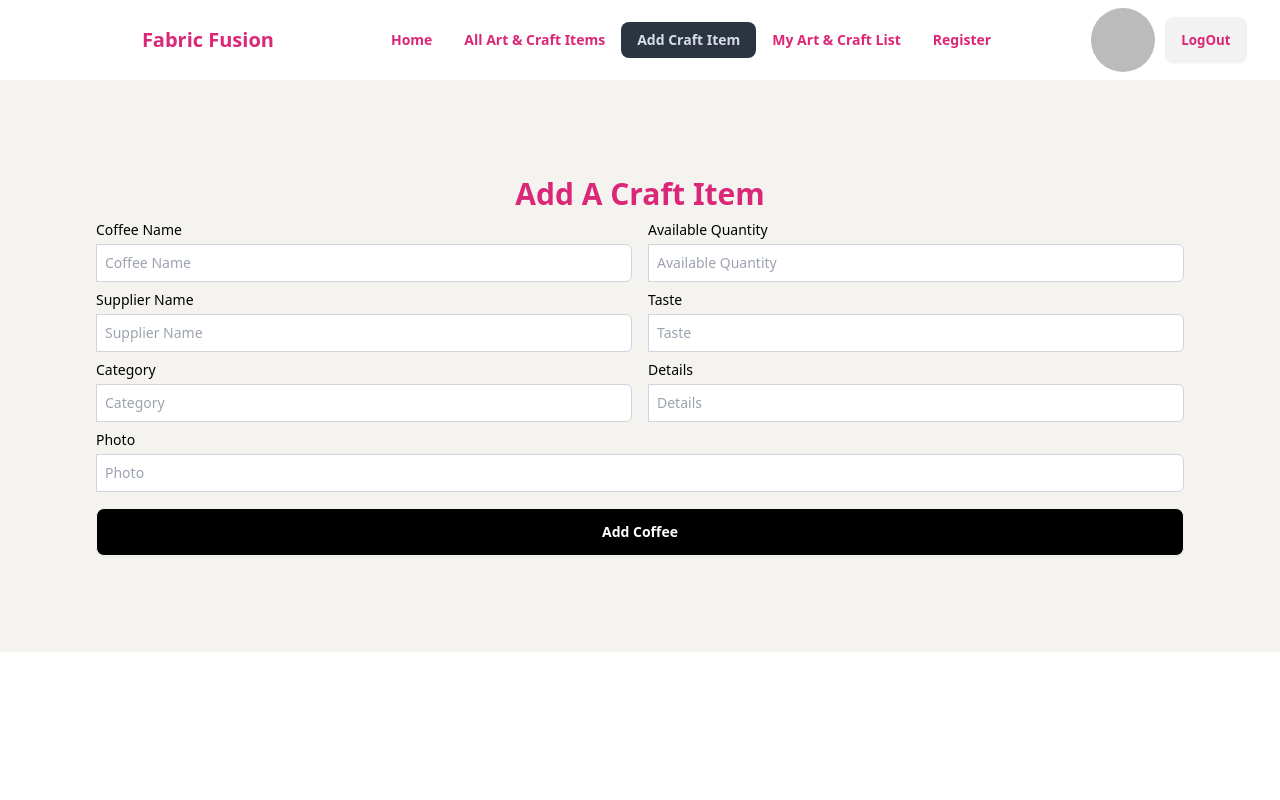
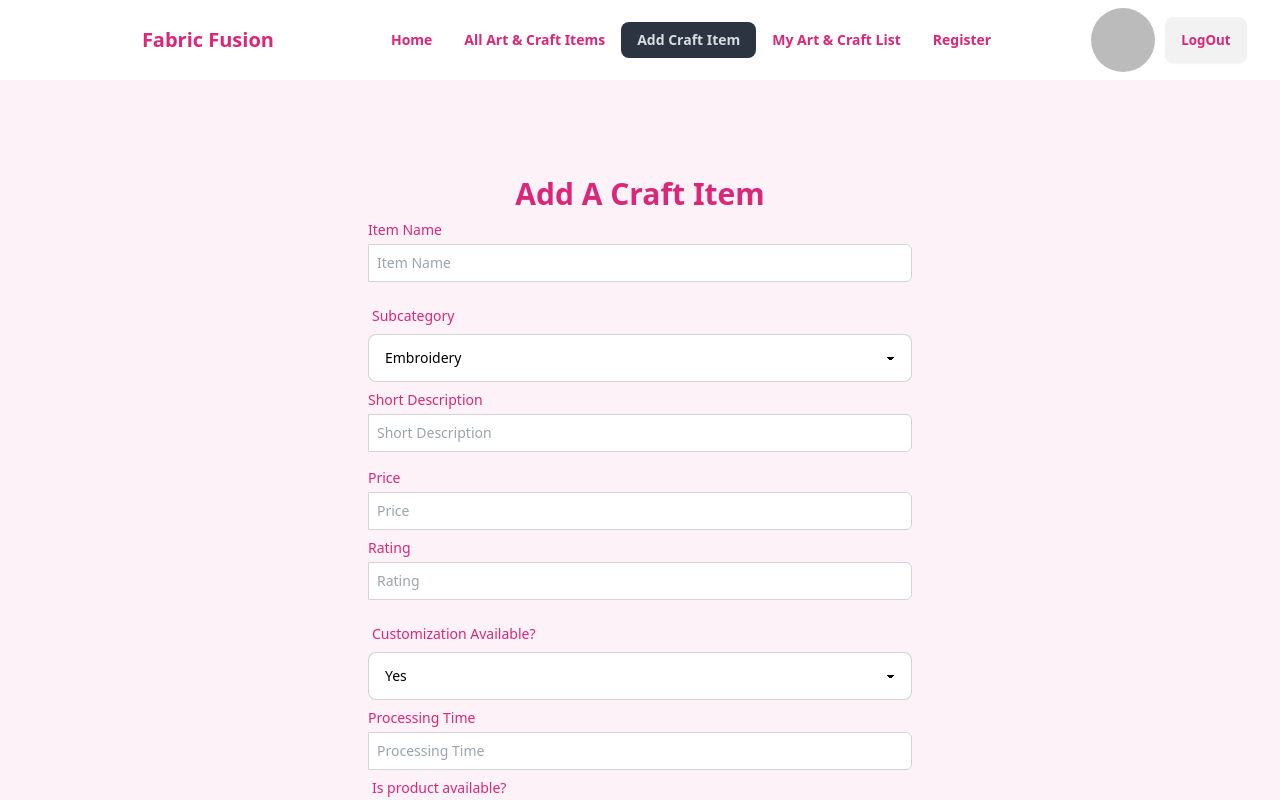
Before and after one commit to Md-Ashikur-Rahman-Ashik/Fabric-Fusion-Frontend, a React (Vite) app: page /add-craft-item in a window 1280 px wide. Shown: the top 800 px of the page. Built offline with nearby package versions, Linux system fonts and the light colour scheme; no server answers; sample sign-in values are in the browser's storage.

Commit message:
Deployed client side on firebase

```diff
--- a/src/components/AddCraftItem/AddCraftItem.jsx
+++ b/src/components/AddCraftItem/AddCraftItem.jsx
@@ -6,45 +6,88 @@ const AddCraftItem = () => {
 
     const form = event.target;
     const name = form.name.value;
-    const quantity = form.quantity.value;
-    const supplier = form.supplier.value;
-    const taste = form.taste.value;
-    const category = form.category.value;
-    const details = form.details.value;
-    const photo = form.photo.value;
+    const subcategoryBox = document.getElementById("subcategory").value;
+    const shortDescription = form.shortDescription.value;
+    const price = form.price.value;
+    const rating = form.rating.value;
+    const customizationBox = document.getElementById("customization").value;
+    const processingTime = form.processingTime.value;
+    const available = document.getElementById("available").value;
+    const email = form.email.value;
+    const userName = form.userName.value;
 
     const newCoffee = {
       name,
-      quantity,
-      supplier,
-      taste,
-      category,
-      details,
-      photo,
+      subcategoryBox,
+      shortDescription,
+      price,
+      rating,
+      customizationBox,
+      processingTime,
+      available,
+      email,
+      userName,
     };
 
     console.log(newCoffee);
   };
 
   return (
-    <div className="bg-[#F4F3F0] text-black p-24">
-      <h2 className="text-3xl font-extrabold text-pink-600 text-center">Add A Craft Item</h2>
+    <div className="bg-pink-50 text-black p-24">
+      <h2 className="text-3xl font-extrabold text-pink-600 text-center">
+        Add A Craft Item
+      </h2>
       <form onSubmit={handleAddCraft}>
         {/* Form Name and Quantity Row */}
-        <div className="md:flex gap-4 mt-2">
+        <div className="md:flex flex-col items-center gap-4 mt-2">
           <div className="md:w-1/2">
             <label
               htmlFor="url"
-              className="block mb-1 text-sm font-medium text-black"
+              className="block mb-1 text-sm font-medium text-pink-600"
             >
-              Coffee Name
+              Item Name
             </label>
             <div className="flex">
               <input
                 type="text"
                 name="name"
                 id=""
-                placeholder="Coffee Name"
+                placeholder="Item Name"
+                className="flex py-2 w-full flex-1 border sm:text-sm rounded-r-md focus:ring-inset border-gray-300 px-2 text-black bg-white focus:ring-violet-400"
+              />
+            </div>
+          </div>
+          <div className="md:w-1/2">
+            <label className="form-control w-full">
+              <div className="label">
+                <span className="label-text text-pink-600">Subcategory</span>
+              </div>
+              <select className="select select-bordered" id="subcategory">
+                <option>Embroidery</option>
+                <option>Knitting & Crocheting</option>
+                <option> Quilting</option>
+                <option>Beadwork</option>
+                <option>Tie-Dyeing</option>
+                <option>Macrame</option>
+              </select>
+            </label>
+          </div>
+        </div>
+        {/* Form Supplier and Taste Row */}
+        <div className="md:flex flex-col items-center gap-4 mt-2">
+          <div className="md:w-1/2">
+            <label
+              htmlFor="url"
+              className="block mb-1 text-sm font-medium text-pink-600"
+            >
+              Short Description
+            </label>
+            <div className="flex">
+              <input
+                type="text"
+                name="shortDescription"
+                id=""
+                placeholder="Short Description"
                 className="flex py-2 w-full flex-1 border sm:text-sm rounded-r-md focus:ring-inset border-gray-300 px-2 text-black bg-white focus:ring-violet-400"
               />
             </div>
@@ -52,110 +95,110 @@ const AddCraftItem = () => {
           <div className="md:w-1/2">
             <label
               htmlFor="url"
-              className="block mb-1 text-sm font-medium text-black"
+              className="block mb-1 text-sm font-medium text-pink-600"
             >
-              Available Quantity
+              Price
             </label>
             <div className="flex">
               <input
                 type="text"
-                name="quantity"
+                name="price"
                 id=""
-                placeholder="Available Quantity"
-                className="flex py-2 flex-1 border sm:text-sm rounded-r-md focus:ring-inset border-gray-300 px-2 text-black bg-white focus:ring-violet-400"
-              />
-            </div>
-          </div>
-        </div>
-        {/* Form Supplier and Taste Row */}
-        <div className="md:flex gap-4 mt-2">
-          <div className="md:w-1/2">
-            <label
-              htmlFor="url"
-              className="block mb-1 text-sm font-medium text-black"
-            >
-              Supplier Name
-            </label>
-            <div className="flex">
-              <input
-                type="text"
-                name="supplier"
-                id=""
-                placeholder="Supplier Name"
-                className="flex py-2 w-full flex-1 border sm:text-sm rounded-r-md focus:ring-inset border-gray-300 px-2 text-black bg-white focus:ring-violet-400"
-              />
-            </div>
-          </div>
-          <div className="md:w-1/2">
-            <label
-              htmlFor="url"
-              className="block mb-1 text-sm font-medium text-black"
-            >
-              Taste
-            </label>
-            <div className="flex">
-              <input
-                type="text"
-                name="taste"
-                id=""
-                placeholder="Taste"
+                placeholder="Price"
                 className="flex py-2 flex-1 border sm:text-sm rounded-r-md focus:ring-inset border-gray-300 px-2 text-black bg-white focus:ring-violet-400"
               />
             </div>
           </div>
         </div>
         {/* Form Category and Details Row */}
-        <div className="md:flex gap-4 mt-2">
+        <div className="md:flex flex-col items-center gap-4 mt-2">
           <div className="md:w-1/2">
             <label
               htmlFor="url"
-              className="block mb-1 text-sm font-medium text-black"
+              className="block mb-1 text-sm font-medium text-pink-600"
             >
-              Category
+              Rating
             </label>
             <div className="flex">
               <input
                 type="text"
-                name="category"
+                name="rating"
                 id=""
-                placeholder="Category"
+                placeholder="Rating"
                 className="flex py-2 w-full flex-1 border sm:text-sm rounded-r-md focus:ring-inset border-gray-300 px-2 text-black bg-white focus:ring-violet-400"
               />
             </div>
           </div>
           <div className="md:w-1/2">
+            <label className="form-control w-full">
+              <div className="label">
+                <span className="label-text text-pink-600">
+                  Customization Available?
+                </span>
+              </div>
+              <select className="select select-bordered" id="customization">
+                <option>Yes</option>
+                <option>No</option>
+              </select>
+            </label>
+          </div>
+        </div>
+        {/* Form Photo Row */}
+        <div className="mt-2">
+          <div className="md:w-1/2 mx-auto">
             <label
               htmlFor="url"
-              className="block mb-1 text-sm font-medium text-black"
+              className="block mb-1 text-sm font-medium text-pink-600"
             >
-              Details
+              Processing Time
             </label>
             <div className="flex">
               <input
                 type="text"
-                name="details"
+                name="processingTime"
                 id=""
-                placeholder="Details"
-                className="flex py-2 flex-1 border sm:text-sm rounded-r-md focus:ring-inset border-gray-300 px-2 text-black bg-white focus:ring-violet-400"
+                placeholder="Processing Time"
+                className="flex py-2 w-full flex-1 border sm:text-sm rounded-r-md focus:ring-inset border-gray-300 px-2 text-black bg-white focus:ring-violet-400"
               />
             </div>
           </div>
-        </div>
-        {/* Form Photo Row */}
-        <div className="mt-2">
-          <div className="md:w-full">
-            <label
-              htmlFor="url"
-              className="block mb-1 text-sm font-medium text-black"
-            >
-              Photo
+          <div className="md:w-1/2 mx-auto">
+            <label className="form-control w-full">
+              <div className="label">
+                <span className="label-text text-pink-600">
+                  Is product available?
+                </span>
+              </div>
+              <select className="select select-bordered" id="available">
+                <option>In Stock</option>
+                <option>Made to Order</option>
+              </select>
+            </label>
+          </div>
+          <div className="md:w-1/2 mx-auto mt-2">
+            <label className="block mb-1 text-sm font-medium text-pink-600">
+              User Email
             </label>
             <div className="flex">
               <input
                 type="text"
-                name="photo"
+                name="email"
                 id=""
-                placeholder="Photo"
+                placeholder="User Email"
+                className="flex py-2 w-full flex-1 border sm:text-sm rounded-r-md focus:ring-inset border-gray-300 px-2 text-black bg-white focus:ring-violet-400"
+              />
+            </div>
+          </div>
+          <div className="md:w-1/2 mx-auto mt-2">
+            <label className="block mb-1 text-sm font-medium text-pink-600">
+              User Name
+            </label>
+            <div className="flex">
+              <input
+                type="text"
+                name="userName"
+                id=""
+                placeholder="User Name"
                 className="flex py-2 w-full flex-1 border sm:text-sm rounded-r-md focus:ring-inset border-gray-300 px-2 text-black bg-white focus:ring-violet-400"
               />
             </div>
@@ -163,8 +206,8 @@ const AddCraftItem = () => {
         </div>
         <input
           type="submit"
-          value="Add Coffee"
-          className="btn mt-4 bg-black text-white btn-block"
+          value="Add Craft"
+          className="btn w-1/2 mt-4 bg-pink-100 text-pink-600 block mx-auto"
         />
       </form>
     </div>
```
